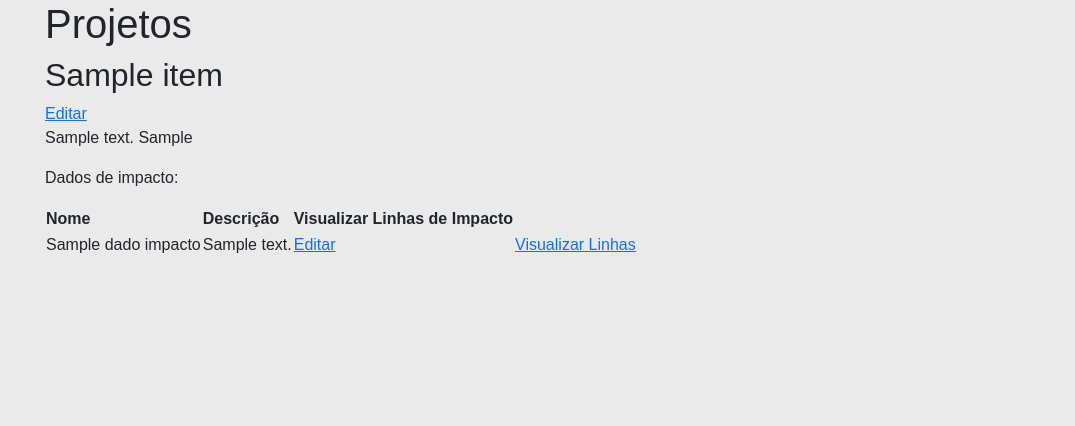
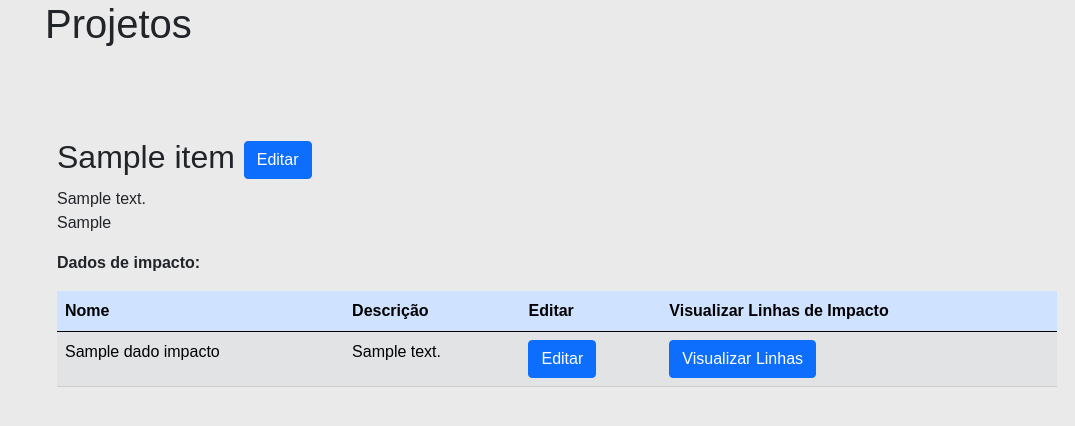
Before and after one commit to P-E-N-T-E-S/Pris.ME, a Django app: template Prisme/prisme_app/templates/visualizar_projetos.html in a window 1280 px wide. Shown: the top 426 px of the page, without its empty margins (205-1280 px from the left). Run offline with Django 4.2, Linux system fonts and the light colour scheme; the template is opened without the code that fills it: most values are stand-ins (such as "Sample title", 1, 10 or a date in 2020).

Commit message:
Ediçao do html de visualizar_projetos

```diff
--- a/Prisme/prisme_app/templates/visualizar_projetos.html
+++ b/Prisme/prisme_app/templates/visualizar_projetos.html
@@ -6,29 +6,34 @@
 <h1>Projetos</h1>
 
 {% for projeto in projetos %}
-<div class="projeto-quadro">
-    <h2>{{ projeto.nome_projeto }}</h2> <a href="{% url 'editar_projeto' projeto.id %}">Editar</a>
-    <p>{{ projeto.descricao }} {{projeto.dataDeCriacao}}</p>
-    <p>Dados de impacto:</p>
+<div class="container">
+    <div>
+        <h2>{{ projeto.nome_projeto }}
+            <a class="btn btn-primary" href="{% url 'editar_projeto' projeto.id %}">Editar</a>
+        </h2>
+        <p>{{ projeto.descricao }} <br> {{projeto.dataDeCriacao}}</p>
+    </div>
+    <p class="fw-bold">Dados de impacto:</p>
 
-    <table>
+    <table class="table table-primary">
         <thead>
             <tr>
-                <th>Nome</th>
-                <th>Descrição</th>
-                <th>Visualizar Linhas de Impacto</th>
+                <th scope="col">Nome</th>
+                <th scope="col">Descrição</th>
+                <th scope="col">Editar</th>
+                <th scope="col">Visualizar Linhas de Impacto</th>
             </tr>
         </thead>
         <tbody>
             {% for dado_impacto in projeto.dadosimpactos_set.all %}
-            <tr>
+            <tr scope="row" class="table-secondary">
                 <td>{{ dado_impacto.titulo }}</td>
                 <td>{{ dado_impacto.descricao }}</td>
                 <td>
-                    <a href="{% url 'editar_dado' dado_impacto.id %}">Editar</a>
+                    <a class="btn btn-primary" href="{% url 'editar_dado' dado_impacto.id %}">Editar</a>
                 </td>
                 <td>
-                    <a href="{% url 'detalhes_dado' dado_impacto.id %}">Visualizar Linhas</a>
+                    <a class="btn btn-primary" href="{% url 'detalhes_dado' dado_impacto.id %}">Visualizar Linhas</a>
                 </td>
             </tr>
             {% endfor %}
```
